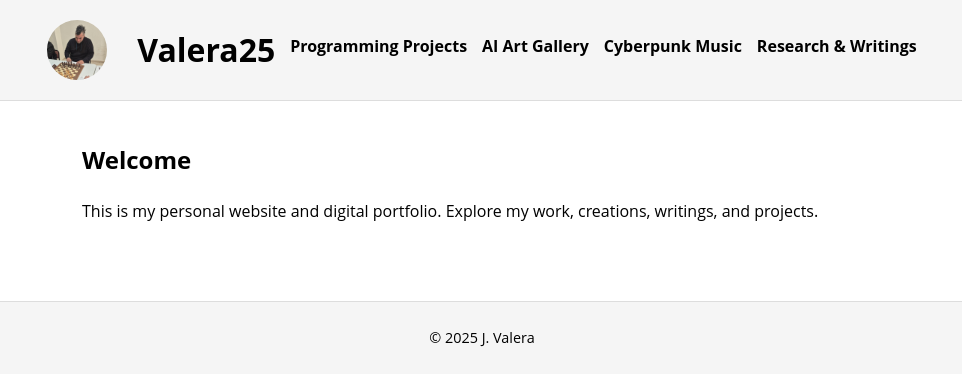
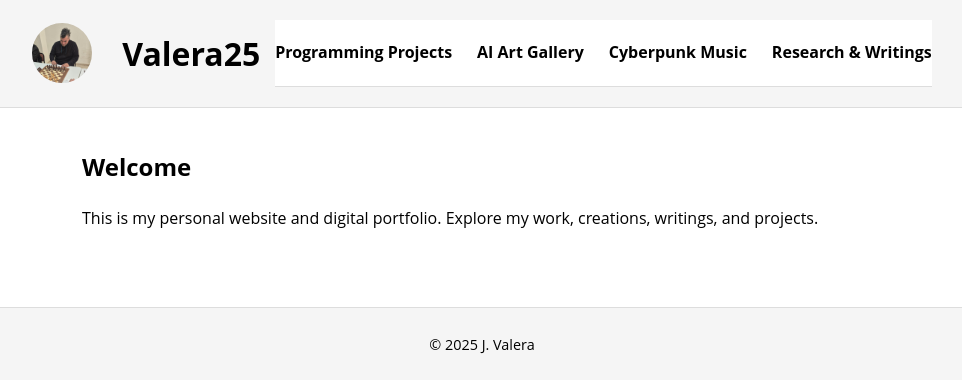
Before and after one commit to JValera12/jvalera12.github.io, a plain HTML site: page index.html in a window 1280 px wide. Shown: the whole page, without its empty margins (158-1120 px from the left). Drawn offline with Linux system fonts and the light colour scheme; a script that the page names is missing.

Commit message:
Update main.css

```diff
--- a/style/main.css
+++ b/style/main.css
@@ -74,3 +74,55 @@ footer {
   border-radius: 50%;
   object-fit: cover;
 }
+nav {
+  display: flex;
+  justify-content: center;
+  padding: 20px 0;
+  background-color: #ffffff;
+  border-bottom: 1px solid #ddd;
+}
+
+nav ul {
+  list-style: none;
+  padding: 0;
+  display: flex;
+  gap: 25px;
+  margin: 0;
+}
+
+nav a {
+  text-decoration: none;
+  color: #000;
+  font-weight: bold;
+  transition: color 0.3s ease;
+}
+
+nav a:hover {
+  color: #007acc;
+}
+nav {
+  display: flex;
+  justify-content: center;
+  padding: 20px 0;
+  background-color: #ffffff;
+  border-bottom: 1px solid #ddd;
+}
+
+nav ul {
+  list-style: none;
+  padding: 0;
+  display: flex;
+  gap: 25px;
+  margin: 0;
+}
+
+nav a {
+  text-decoration: none;
+  color: #000;
+  font-weight: bold;
+  transition: color 0.3s ease;
+}
+
+nav a:hover {
+  color: #007acc;
+}
```
